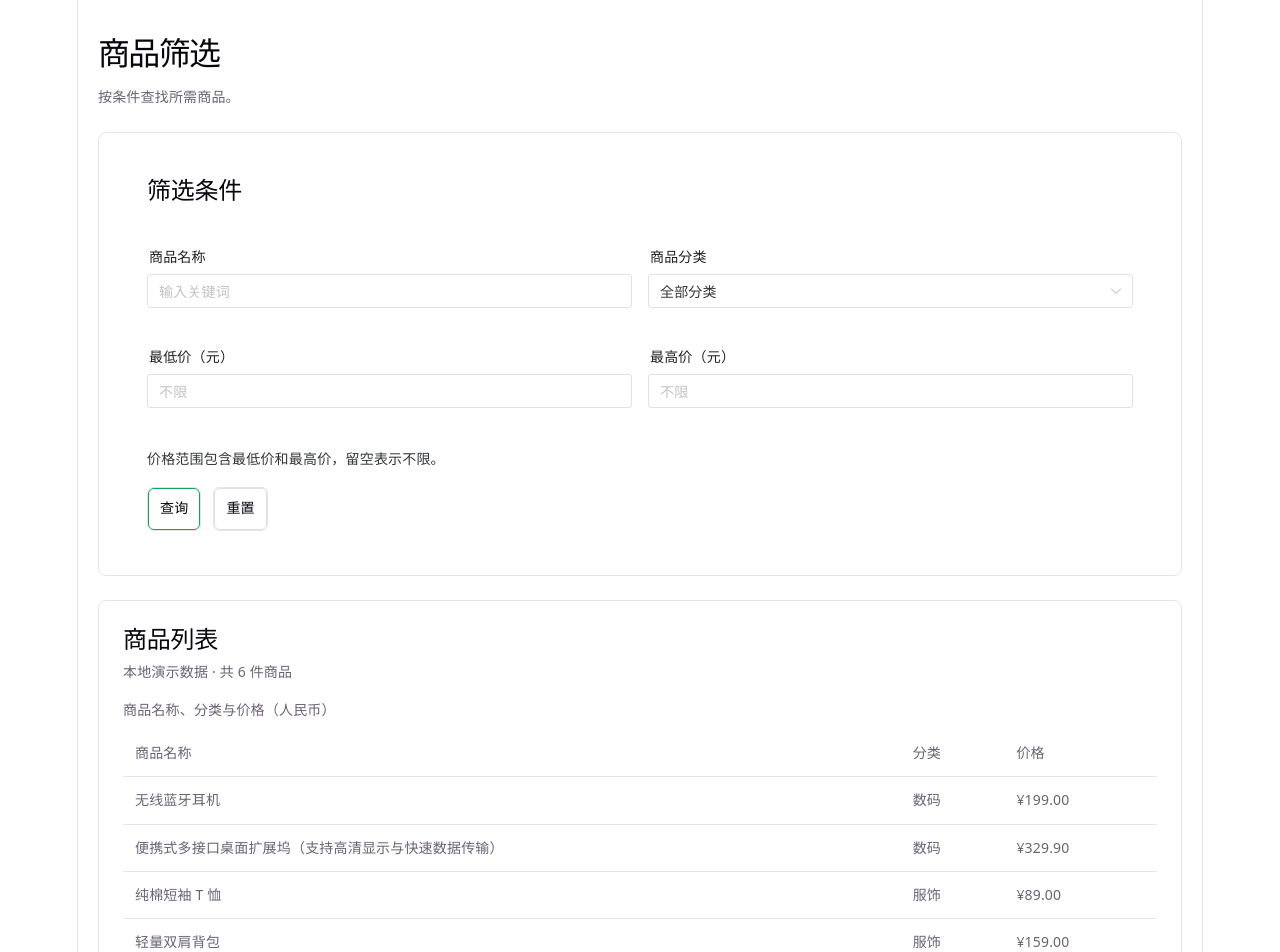
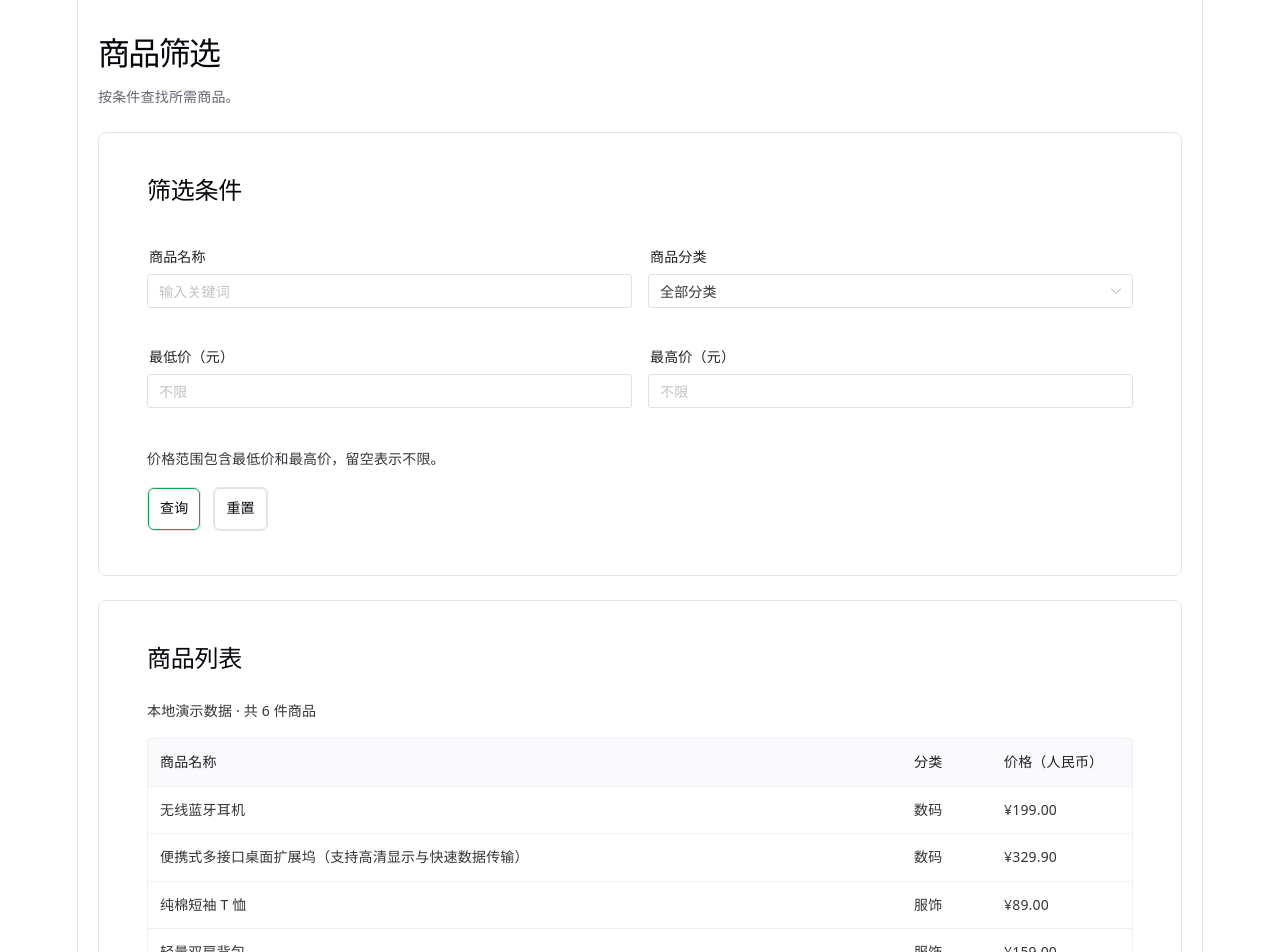
Before and after one commit to francis452/vue-ai-app, a Vue app: page / in a window 1280 px wide. Shown: the top 952 px of the page. Built offline with nearby package versions, Linux system fonts and the light colour scheme.

Commit message:
refactor(product): 使用 Naive UI 展示商品结果
替换商品表格、空状态和校验摘要，保留人民币价格格式与筛选结果数量。

将测试定位限定到表格正文，避免表头被识别为商品数据。

```diff
--- a/src/views/ProductFilter.vue
+++ b/src/views/ProductFilter.vue
@@ -1,8 +1,9 @@
 <script setup lang="ts">
 import { computed, nextTick, reactive, ref } from 'vue'
-import { NButton, NCard, NForm, NFormItem, NInput, NSelect } from 'naive-ui'
-import type { FormInst, FormRules } from 'naive-ui'
+import { NAlert, NButton, NCard, NDataTable, NEmpty, NForm, NFormItem, NInput, NSelect } from 'naive-ui'
+import type { DataTableColumns, FormInst, FormRules } from 'naive-ui'
 import { products } from '../data/products'
+import type { Product } from '../data/products'
 
 const emptyFilters = () => ({ keyword: '', category: '', minPrice: '', maxPrice: '' })
 const filters = reactive(emptyFilters())
@@ -63,6 +64,11 @@ const currency = new Intl.NumberFormat('zh-CN', {
   style: 'currency',
   currency: 'CNY',
 })
+const columns: DataTableColumns<Product> = [
+  { title: '商品名称', key: 'name', className: 'product-name', minWidth: 140 },
+  { title: '分类', key: 'category', width: 90 },
+  { title: '价格（人民币）', key: 'price', width: 140, render: product => currency.format(product.price) },
+]
 </script>
 
 <template>
@@ -90,7 +96,9 @@ const currency = new Intl.NumberFormat('zh-CN', {
           </NFormItem>
         </div>
         <p id="price-help" class="form-help">价格范围包含最低价和最高价，留空表示不限。</p>
-        <p v-if="error" ref="errorElement" class="form-error" role="alert" tabindex="-1">{{ error }}</p>
+        <div v-if="error" ref="errorElement" class="form-error" role="alert" tabindex="-1">
+          <NAlert type="error" :show-icon="false">{{ error }}</NAlert>
+        </div>
         <div class="actions">
           <NButton type="primary" attr-type="submit">查询</NButton>
           <NButton attr-type="reset">重置</NButton>
@@ -98,30 +106,14 @@ const currency = new Intl.NumberFormat('zh-CN', {
       </NForm>
     </NCard>
 
-    <section class="panel" aria-labelledby="results-heading">
-      <h2 id="results-heading">商品列表</h2>
+    <NCard class="panel" tag="section" aria-labelledby="results-heading">
+      <template #header><h2 id="results-heading">商品列表</h2></template>
       <p role="status">本地演示数据 · 共 {{ filteredProducts.length }} 件商品</p>
       <div v-if="filteredProducts.length" class="table-container">
-        <table>
-          <caption class="table-caption">商品名称、分类与价格（人民币）</caption>
-          <thead>
-            <tr>
-              <th scope="col">商品名称</th>
-              <th scope="col">分类</th>
-              <th scope="col">价格</th>
-            </tr>
-          </thead>
-          <tbody>
-            <tr v-for="product in filteredProducts" :key="product.id">
-              <td class="product-name">{{ product.name }}</td>
-              <td>{{ product.category }}</td>
-              <td>{{ currency.format(product.price) }}</td>
-            </tr>
-          </tbody>
-        </table>
+        <NDataTable :columns="columns" :data="filteredProducts" :row-key="(product: Product) => product.id" :pagination="false" :scroll-x="370" aria-label="商品名称、分类与价格（人民币）" />
       </div>
-      <p v-else class="empty-state">{{ products.length ? '没有符合条件的商品，请调整筛选条件或重置。' : '暂无商品' }}</p>
-    </section>
+      <NEmpty v-else class="empty-state" :description="products.length ? '没有符合条件的商品，请调整筛选条件或重置。' : '暂无商品'" />
+    </NCard>
   </main>
 </template>
 
```
Also changed, not shown: 1 other file (tests, documents, lock files or other folders).
